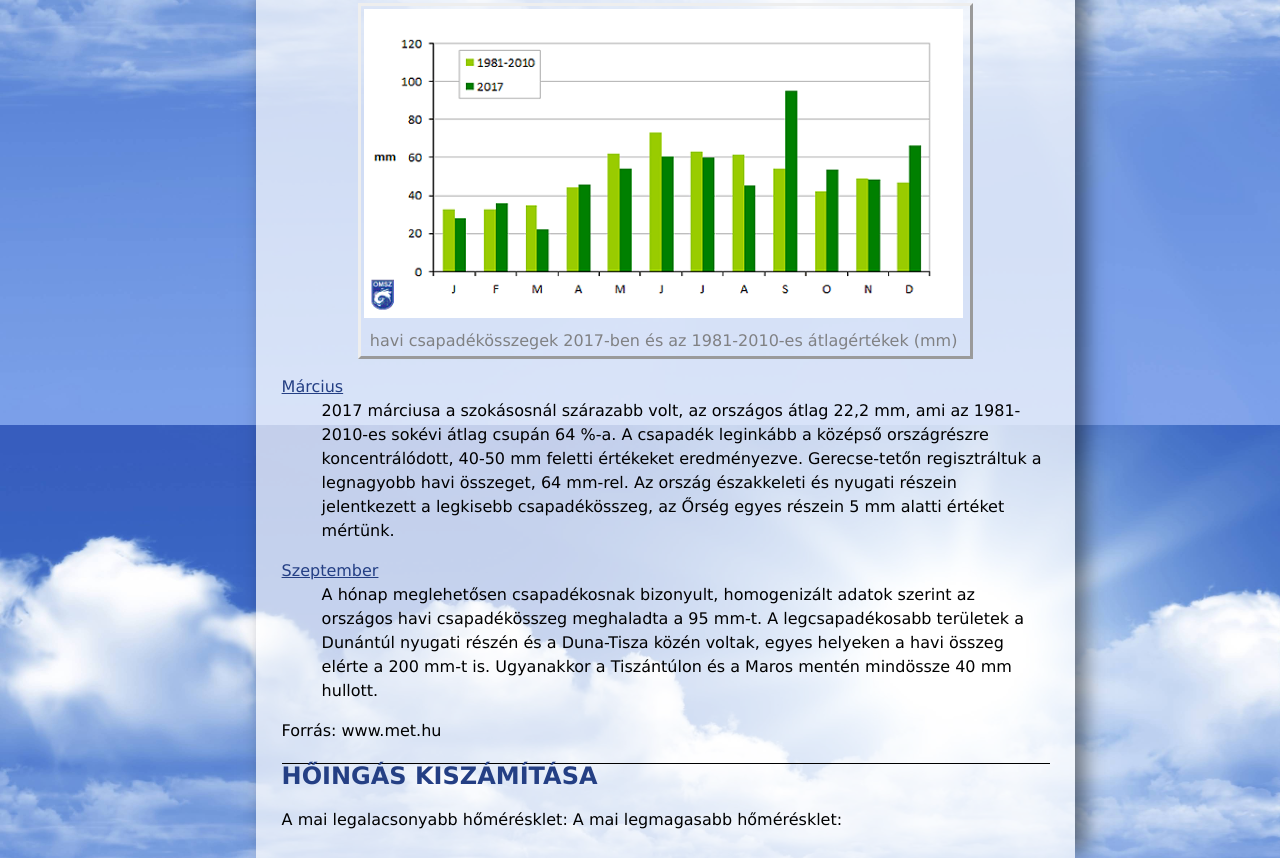
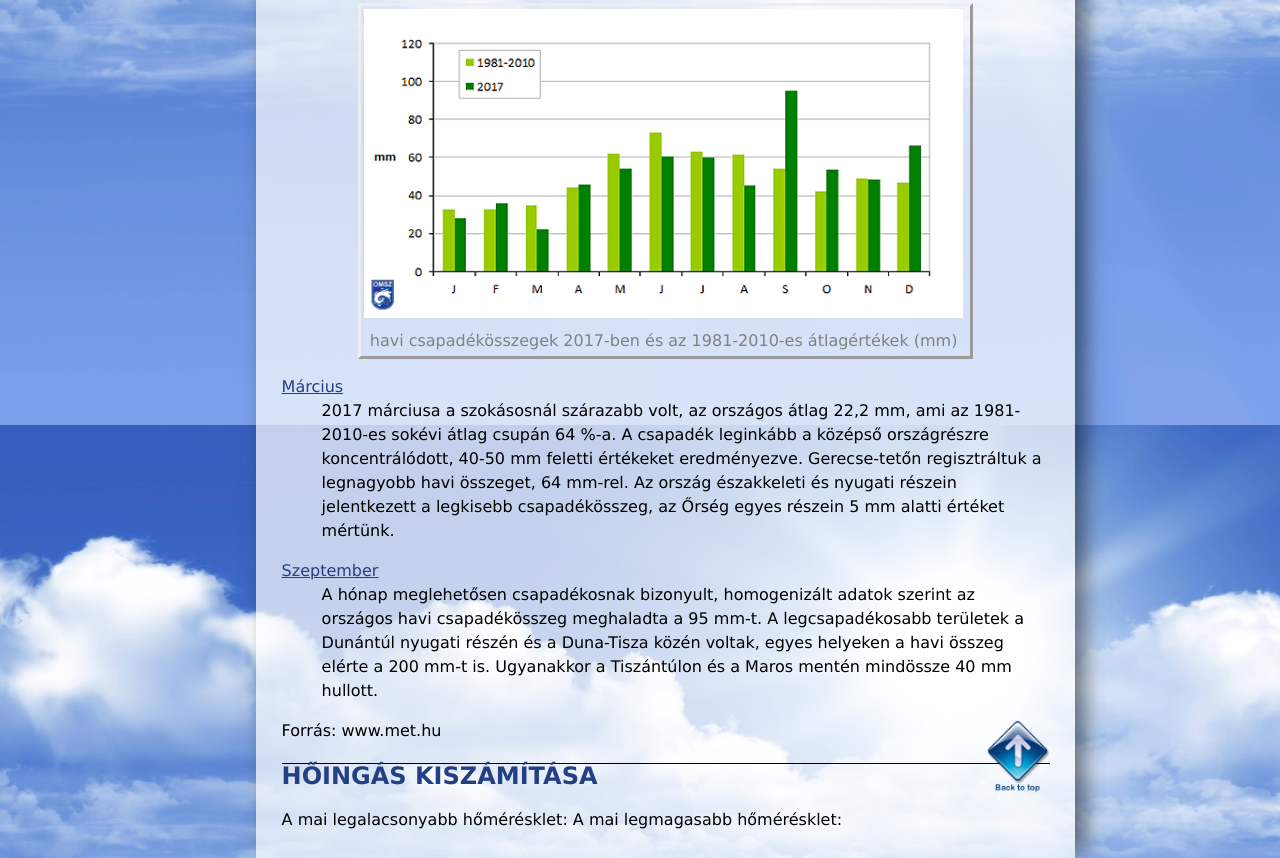
Before and after one commit to Bence2oo7/idojaras_git_dolgozat_KissBence, a plain HTML site: page index.html in a window 1280 px wide. Shown: the part 1175-2033 px from the top of the page. Drawn offline with Linux system fonts and the light colour scheme.

Commit message:
16. nyil hozzaadasa

```diff
--- a/ido.css
+++ b/ido.css
@@ -87,3 +87,7 @@ dt{
 	color: #243f84;
 	text-decoration: underline;
 }
+#fel{
+	float: right;
+	width: 5vw;
+}
--- a/index.html
+++ b/index.html
@@ -53,6 +53,7 @@
         <dt>Szeptember</dt>
         <dd>A hónap meglehetősen csapadékosnak bizonyult, homogenizált adatok szerint az országos havi csapadékösszeg meghaladta a 95 mm-t. A legcsapadékosabb területek a Dunántúl nyugati részén és a Duna-Tisza közén voltak, egyes helyeken a havi összeg elérte a 200 mm-t is. Ugyanakkor a Tiszántúlon és a Maros mentén mindössze 40 mm hullott.</dd>
     </dl>
+    <a href="https://www.met.hu" target="_blank"> <img src="top.png" id="fel"></a>
         Forrás: www.met.hu
 
         <h2>Hőingás kiszámítása</h2>
```
